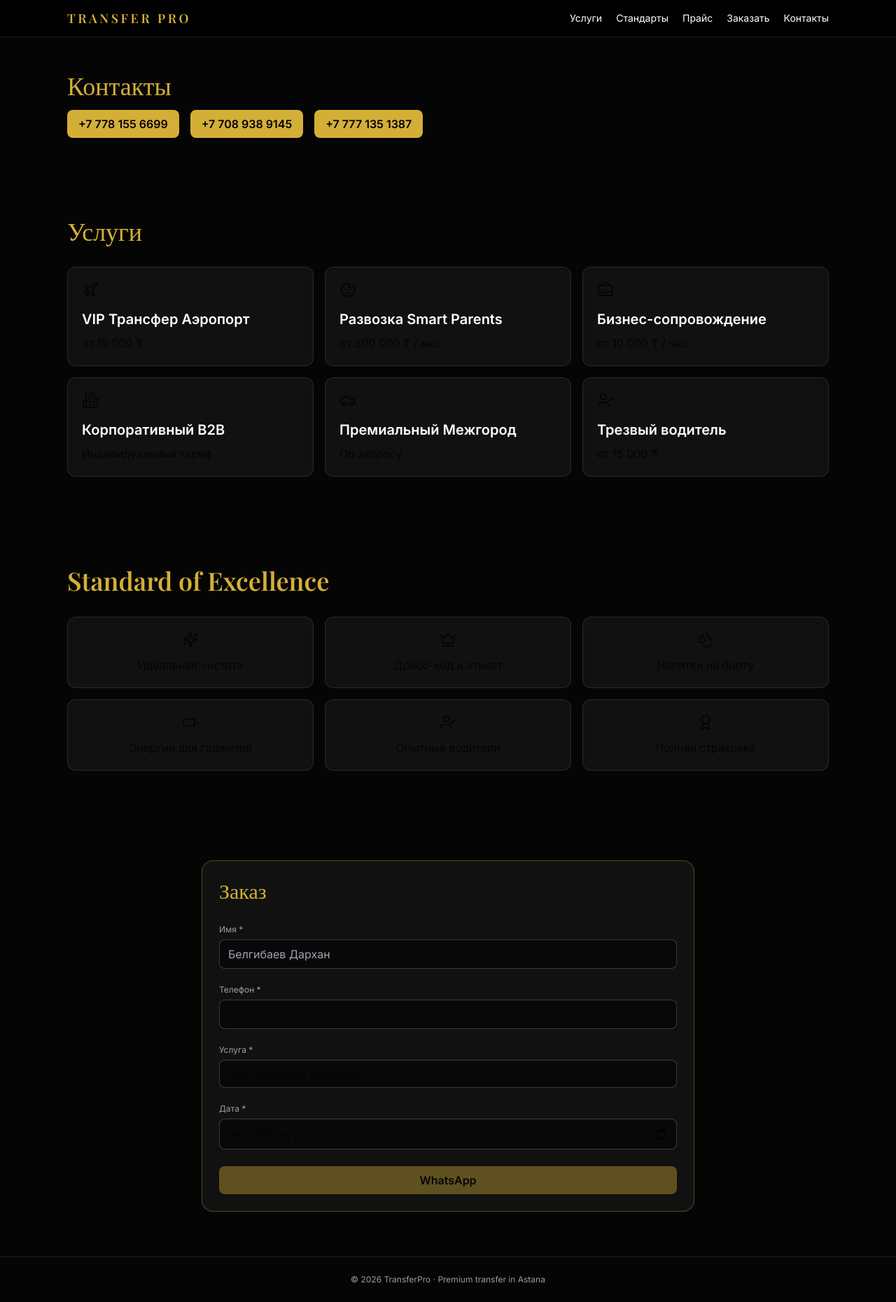
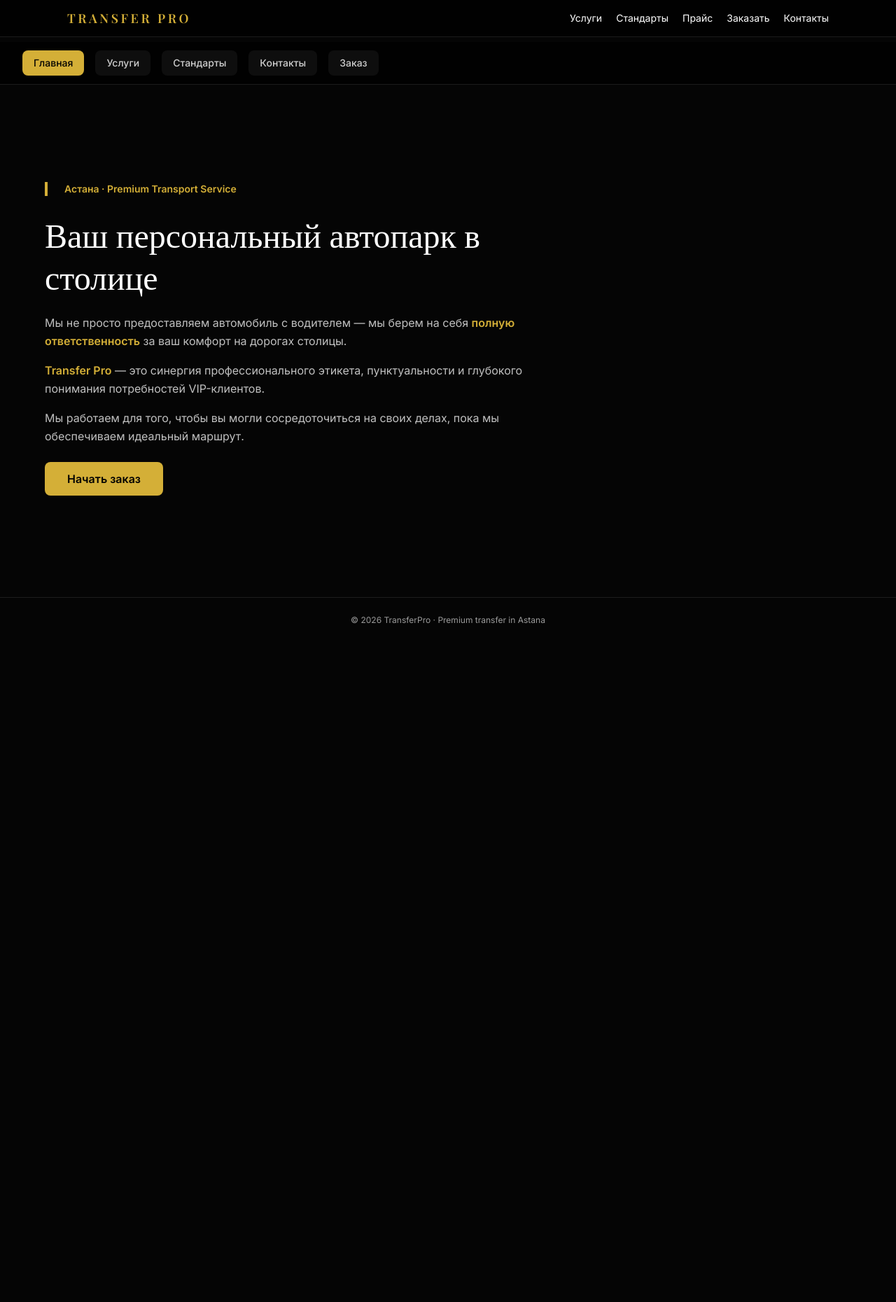
Before and after one commit to Alibek0301/TransferPro, a React (Vite) app: page / in a window 1280 px wide. Shown: the whole page at 70% size. After the commit the page ends 918 px from the top, so only its background shows below. Built offline with nearby package versions, Linux system fonts and the light colour scheme.

Commit message:
Convert desktop version to single-screen tab navigation (like mobile)

```diff
--- a/src/App.jsx
+++ b/src/App.jsx
@@ -30,6 +30,7 @@ const fadeUp = {
 function App() {
   const [mobileMenuOpen, setMobileMenuOpen] = useState(false)
   const [mobileTab, setMobileTab] = useState('home')
+  const [desktopTab, setDesktopTab] = useState('home')
   const closeMobileMenu = () => setMobileMenuOpen(false)
   const [formData, setFormData] = useState({
     name: '',
@@ -324,97 +325,157 @@ function App() {
         </div>
       </div>
 
-      <main id="top" className="hidden md:block">
+      <main id="top" className="hidden md:flex md:flex-col md:min-h-screen">
+        {/* Desktop Tab Navigation */}
+        <div className="sticky top-[60px] z-40 border-b border-white/10 bg-black/70 backdrop-blur py-3 px-8">
+          <div className="mx-auto max-w-7xl flex gap-4">
+            <button onClick={() => setDesktopTab('home')} className={`px-4 py-2 rounded-lg text-sm font-medium transition ${desktopTab === 'home' ? 'bg-accent text-black' : 'bg-white/5 text-white/80 hover:bg-white/10'}`}>Главная</button>
+            <button onClick={() => setDesktopTab('services')} className={`px-4 py-2 rounded-lg text-sm font-medium transition ${desktopTab === 'services' ? 'bg-accent text-black' : 'bg-white/5 text-white/80 hover:bg-white/10'}`}>Услуги</button>
+            <button onClick={() => setDesktopTab('standards')} className={`px-4 py-2 rounded-lg text-sm font-medium transition ${desktopTab === 'standards' ? 'bg-accent text-black' : 'bg-white/5 text-white/80 hover:bg-white/10'}`}>Стандарты</button>
+            <button onClick={() => setDesktopTab('contacts')} className={`px-4 py-2 rounded-lg text-sm font-medium transition ${desktopTab === 'contacts' ? 'bg-accent text-black' : 'bg-white/5 text-white/80 hover:bg-white/10'}`}>Контакты</button>
+            <button onClick={() => setDesktopTab('booking')} className={`px-4 py-2 rounded-lg text-sm font-medium transition ${desktopTab === 'booking' ? 'bg-accent text-black' : 'bg-white/5 text-white/80 hover:bg-white/10'}`}>Заказ</button>
+          </div>
+        </div>
 
-        <section id="contacts" className="mx-auto max-w-6xl px-4 py-12 md:px-8">
-          <h2 className="section-title">Контакты</h2>
-          <div className="mt-4 flex gap-4">
-            <a href="tel:+77781556699" className="rounded-lg bg-accent px-4 py-2 font-semibold text-black">+7 778 155 6699</a>
-            <a href="tel:+77089389145" className="rounded-lg bg-accent px-4 py-2 font-semibold text-black">+7 708 938 9145</a>
-            <a href="tel:+77771351387" className="rounded-lg bg-accent px-4 py-2 font-semibold text-black">+7 777 135 1387</a>
+        {/* Desktop Content Area */}
+        <div className="flex-1 flex items-center justify-center px-8 py-12">
+          <div className="w-full max-w-6xl">
+            {desktopTab === 'home' && (
+              <motion.div className="space-y-6" variants={fadeUp} initial="hidden" animate="show" transition={{ duration: 0.6 }}>
+                <div className="border-l-4 border-accent pl-6">
+                  <p className="text-accent text-sm font-semibold">Астана · Premium Transport Service</p>
                 </div>
-        </section>
 
-        <section id="services" className="mx-auto max-w-6xl px-3 py-6 md:py-16 md:px-8">
-          <h2 className="section-title text-lg md:text-3xl lg:text-4xl">Услуги</h2>
-          <div id="price" className="mt-4 md:mt-8 grid gap-2 md:gap-4 grid-cols-2 md:grid-cols-2 lg:grid-cols-3">
+                <h1 className="font-serif text-5xl leading-tight text-white max-w-3xl">Ваш персональный автопарк в столице</h1>
+
+                <div className="space-y-4 text-white/75 text-base leading-relaxed max-w-3xl">
+                  <p>
+                    Мы не просто предоставляем автомобиль с водителем — мы берем на себя <span className="text-accent font-semibold">полную ответственность</span> за ваш комфорт на дорогах столицы.
+                  </p>
+
+                  <p>
+                    <span className="text-accent font-semibold">Transfer Pro</span> — это синергия профессионального этикета, пунктуальности и глубокого понимания потребностей VIP-клиентов.
+                  </p>
+
+                  <p>
+                    Мы работаем для того, чтобы вы могли сосредоточиться на своих делах, пока мы обеспечиваем идеальный маршрут.
+                  </p>
+                </div>
+
+                <button
+                  onClick={() => setDesktopTab('booking')}
+                  className="mt-6 px-8 py-3 rounded-lg bg-accent text-black font-semibold text-base hover:bg-accent/90 transition"
+                >
+                  Начать заказ
+                </button>
+              </motion.div>
+            )}
+
+            {desktopTab === 'services' && (
+              <motion.div className="space-y-6" variants={fadeUp} initial="hidden" animate="show" transition={{ duration: 0.6 }}>
+                <h2 className="section-title text-4xl">Услуги</h2>
+
+                <div className="grid gap-4 grid-cols-3">
                   {services.map((service, idx) => {
                     const Icon = service.icon
                     return (
                       <motion.article
                         key={service.title}
-                  className="rounded-xl border border-white/10 bg-white/5 p-3 md:p-5 backdrop-blur transition duration-300 hover:border-accent/60 hover:-translate-y-1"
+                        className="rounded-xl border border-white/10 bg-white/5 p-5 backdrop-blur transition duration-300 hover:border-accent/60 hover:-translate-y-1"
                         variants={fadeUp}
                         initial="hidden"
                         whileInView="show"
                         viewport={{ once: true, amount: 0.3 }}
                         transition={{ duration: 0.45, delay: idx * 0.05 }}
                       >
-                  <Icon className="mb-2 md:mb-4 text-accent text-sm md:text-base" />
-                  <h3 className="text-xs md:text-xl font-semibold">{service.title}</h3>
-                  <p className="mt-1 md:mt-2 text-accent text-xs md:text-base">{service.price}</p>
+                        <Icon className="mb-4 text-accent text-base" />
+                        <h3 className="text-xl font-semibold">{service.title}</h3>
+                        <p className="mt-2 text-accent text-base">{service.price}</p>
                       </motion.article>
                     )
                   })}
                 </div>
-        </section>
+              </motion.div>
+            )}
 
-        <section id="standards" className="mx-auto max-w-6xl px-3 py-6 md:py-16 md:px-8">
-          <h2 className="section-title text-lg md:text-3xl lg:text-4xl">Standard of Excellence</h2>
-          <div className="mt-4 md:mt-8 grid gap-2 md:gap-4 grid-cols-2 md:grid-cols-2 lg:grid-cols-3">
+            {desktopTab === 'standards' && (
+              <motion.div className="space-y-6" variants={fadeUp} initial="hidden" animate="show" transition={{ duration: 0.6 }}>
+                <h2 className="section-title text-4xl">Standard of Excellence</h2>
+
+                <div className="grid gap-4 grid-cols-3">
                   {standards.map((item, idx) => {
                     const Icon = item.icon
                     return (
                       <motion.div
                         key={item.title}
-                  className="rounded-xl border border-white/10 bg-white/5 p-3 md:p-5 backdrop-blur transition duration-300 hover:border-accent/60 hover:-translate-y-1 text-center"
+                        className="rounded-xl border border-white/10 bg-white/5 p-5 backdrop-blur transition duration-300 hover:border-accent/60 hover:-translate-y-1"
                         variants={fadeUp}
                         initial="hidden"
                         whileInView="show"
                         viewport={{ once: true, amount: 0.3 }}
                         transition={{ duration: 0.4, delay: idx * 0.06 }}
                       >
-                  <Icon className="mx-auto mb-2 md:mb-3 text-accent text-sm md:text-base" />
-                  <p className="text-xs md:text-base">{item.title}</p>
+                        <Icon className="mx-auto mb-3 text-accent text-base" />
+                        <p className="text-base text-center mb-3">{item.title}</p>
+                        <p className="text-white/70 text-sm text-center">{item.desc}</p>
                       </motion.div>
                     )
                   })}
                 </div>
-        </section>
+              </motion.div>
+            )}
 
-        <section id="booking" className="mx-auto max-w-3xl px-3 py-6 md:py-16 md:px-8 w-full">
+            {desktopTab === 'contacts' && (
+              <motion.div className="space-y-6" variants={fadeUp} initial="hidden" animate="show" transition={{ duration: 0.6 }}>
+                <h2 className="section-title text-4xl">Контакты</h2>
+                <p className="text-white/75 text-base mb-6">Позвоните или напишите в WhatsApp — мы на связи 24/7</p>
+                <div className="flex gap-4 flex-wrap">
+                  <a href="tel:+77781556699" className="px-6 py-3 rounded-lg bg-accent text-black font-semibold text-base hover:bg-accent/90 transition">+7 778 155 6699</a>
+                  <a href="tel:+77089389145" className="px-6 py-3 rounded-lg bg-accent text-black font-semibold text-base hover:bg-accent/90 transition">+7 708 938 9145</a>
+                  <a href="tel:+77771351387" className="px-6 py-3 rounded-lg bg-accent text-black font-semibold text-base hover:bg-accent/90 transition">+7 777 135 1387</a>
+                </div>
+              </motion.div>
+            )}
+
+            {desktopTab === 'booking' && (
               <motion.div
-            className="rounded-2xl border border-accent/35 bg-white/5 p-4 md:p-6"
+                className="rounded-2xl border border-accent/35 bg-white/5 p-8 max-w-2xl"
                 variants={fadeUp}
                 initial="hidden"
                 whileInView="show"
                 viewport={{ once: true, amount: 0.3 }}
               >
-            <h2 className="section-title text-lg md:text-3xl">Заказ</h2>
-            <form className="mt-3 md:mt-6 grid gap-2 md:gap-4">
+                <h2 className="section-title text-4xl">Заказ</h2>
+                <p className="mt-3 text-white/70 text-base mb-6">Закажите разовый трансфер или оформите долгосрочный договор на обслуживание уже сегодня.</p>
+
+                <form className="space-y-4">
                   <div>
-                <label htmlFor="name" className="text-xs text-white/60">Имя *</label>
-                <input id="name" name="name" required placeholder="Белгибаев Дархан" value={formData.name} onChange={updateField} className="mt-1 w-full rounded-lg border border-white/20 bg-black/50 px-3 py-2 text-xs md:text-base outline-none transition focus:border-accent" />
+                    <label htmlFor="name_desktop" className="text-sm text-white/60">Имя *</label>
+                    <input id="name_desktop" name="name" required placeholder="Белгибаев Дархан" value={formData.name} onChange={updateField} className="mt-1 w-full rounded-lg border border-white/20 bg-black/50 px-4 py-2 text-base outline-none transition focus:border-accent" />
                   </div>
                   <div>
-                <label htmlFor="phone" className="text-xs text-white/60">Телефон *</label>
-                <input id="phone" name="phone" type="tel" inputMode="tel" pattern="\+7[0-9]{10}" required placeholder="+7 (___) ___-__-__" value={formData.phone} onChange={updateField} onFocus={closeMobileMenu} className={`mt-1 w-full rounded-lg border bg-black/50 px-3 py-2 text-xs md:text-base outline-none transition ${
+                    <label htmlFor="phone_desktop" className="text-sm text-white/60">Телефон *</label>
+                    <input id="phone_desktop" name="phone" type="tel" inputMode="tel" pattern="\+7[0-9]{10}" required placeholder="+7 (___) ___-__-__" value={formData.phone} onChange={updateField} className={`mt-1 w-full rounded-lg border bg-black/50 px-4 py-2 text-base outline-none transition ${
                       formData.phone.length > 2 && !isValidPhone(formData.phone)
                         ? 'border-red-500/50 focus:border-red-500'
                         : 'border-white/20 focus:border-accent'
                     }`} />
                   </div>
                   <div>
-                <label htmlFor="service" className="text-xs text-white/60">Услуга *</label>
-                <select id="service" name="service" value={formData.service} onChange={updateField} className="mt-1 w-full rounded-lg border border-white/20 bg-black/50 px-3 py-2 text-xs md:text-base outline-none transition focus:border-accent">
+                    <label htmlFor="service_desktop" className="text-sm text-white/60">Услуга *</label>
+                    <select id="service_desktop" name="service" value={formData.service} onChange={updateField} className="mt-1 w-full rounded-lg border border-white/20 bg-black/50 px-4 py-2 text-base outline-none transition focus:border-accent">
                       {services.map((service) => (
                         <option key={service.title} value={service.title} className="text-black">{service.title}</option>
                       ))}
                     </select>
                   </div>
                   <div>
-                <label htmlFor="date" className="text-xs text-white/60">Дата *</label>
-                <input id="date" name="date" type="date" required min={getTodayDate()} value={formData.date} onChange={updateField} className="mt-1 w-full rounded-lg border border-white/20 bg-black/50 px-3 py-2 text-xs md:text-base outline-none transition focus:border-accent" />
+                    <label htmlFor="date_desktop" className="text-sm text-white/60">Дата *</label>
+                    <input id="date_desktop" name="date" type="date" required min={getTodayDate()} value={formData.date} onChange={updateField} className="mt-1 w-full rounded-lg border border-white/20 bg-black/50 px-4 py-2 text-base outline-none transition focus:border-accent" />
+                  </div>
+                  <div>
+                    <label htmlFor="comment_desktop" className="text-sm text-white/60">Комментарий</label>
+                    <textarea id="comment_desktop" name="comment" placeholder="Дополнительные пожелания..." value={formData.comment} onChange={updateField} className="mt-1 w-full rounded-lg border border-white/20 bg-black/50 px-4 py-2 text-base outline-none transition focus:border-accent resize-none" rows="3" />
                   </div>
 
                   <button
@@ -425,17 +486,19 @@ function App() {
                       }
                     }}
                     disabled={!canSubmit}
-                className={`mt-2 rounded-lg px-3 py-2 text-xs md:text-base font-semibold transition ${
+                    className={`w-full mt-4 px-4 py-3 rounded-lg text-base font-semibold transition ${
                       canSubmit
-                    ? 'bg-accent text-black hover:scale-[1.02] hover:shadow-glow cursor-pointer'
+                        ? 'bg-accent text-black hover:bg-accent/90 cursor-pointer'
                         : 'bg-accent/40 text-black/60 cursor-not-allowed'
                     }`}
                   >
-                WhatsApp
+                    Отправить в WhatsApp
                   </button>
                 </form>
               </motion.div>
-        </section>
+            )}
+          </div>
+        </div>
       </main>
 
       <a
```
Lines whose indentation alone changed are shown as unchanged.
